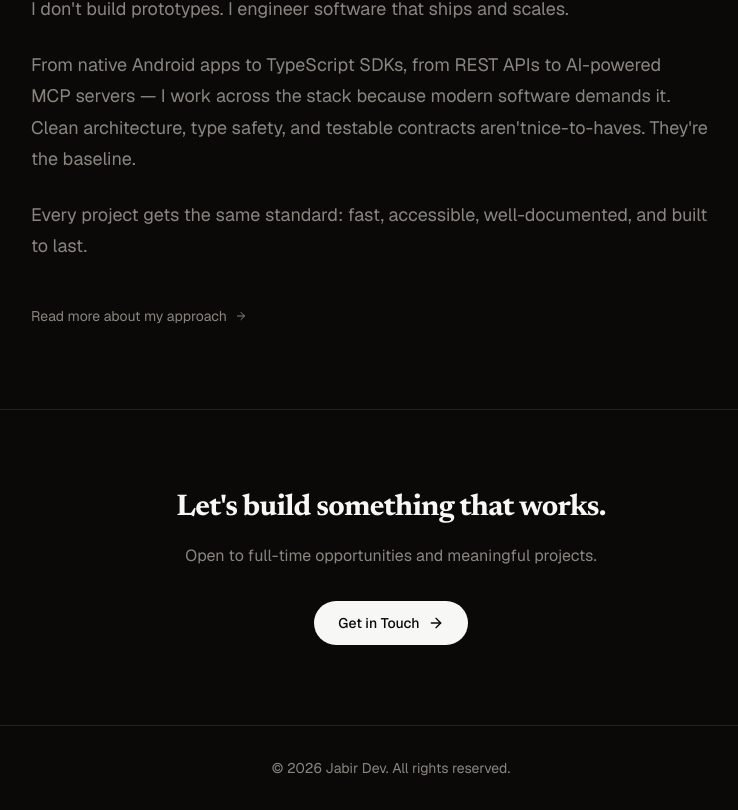
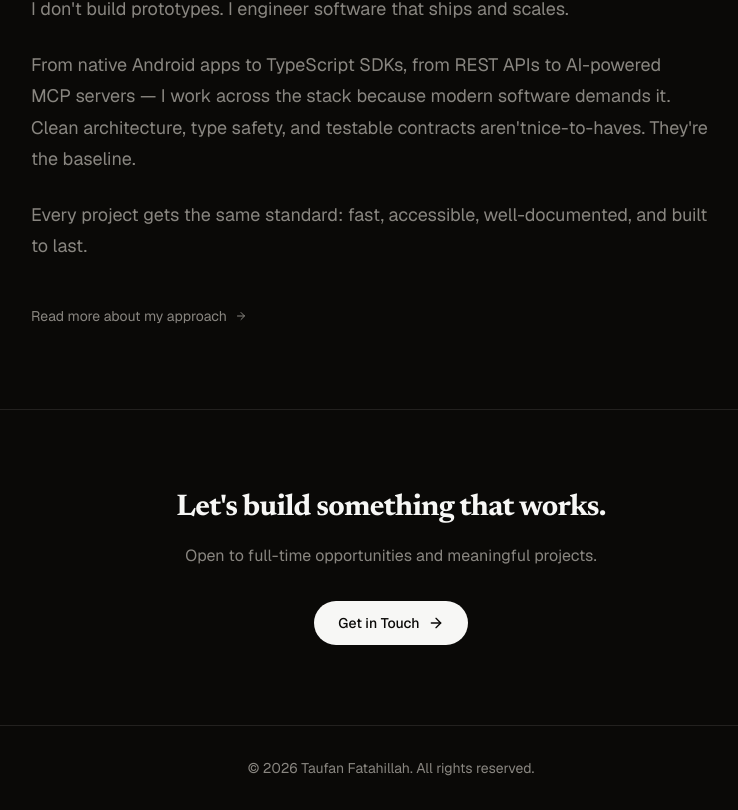
Before and after one commit to cakfan/cakfan.github.io, a Next.js app: page / in a window 1280 px wide. Shown: the part 2190-3000 px from the top of the page, without its empty margins (249-987 px from the left). Built offline with nearby package versions, Linux system fonts and the light colour scheme.

Commit message:
chore: update attribution

```diff
--- a/src/components/Footer.tsx
+++ b/src/components/Footer.tsx
@@ -9,7 +9,7 @@ export default function Footer() {
     <footer className="border-t py-8">
       <div className="container-section flex items-center justify-center">
         <p className="text-sm text-muted-foreground">
-          &copy; {new Date().getFullYear()} Jabir Dev. {t("footer.reserved")}
+          &copy; {new Date().getFullYear()} Taufan Fatahillah. {t("footer.reserved")}
         </p>
       </div>
     </footer>
```
